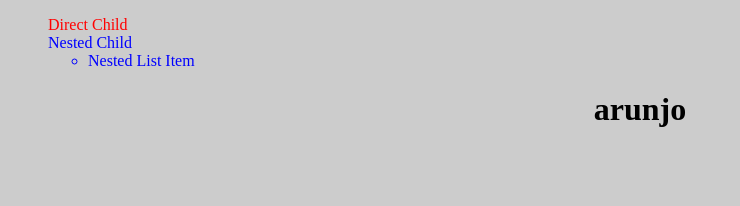
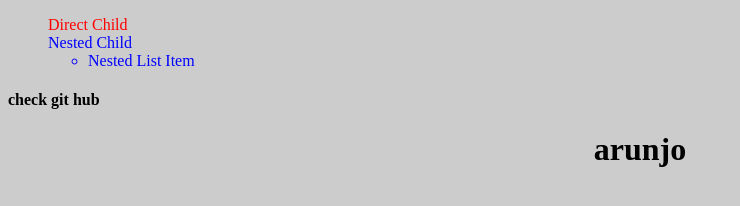
Before and after one commit to arunjo96/test_check, a plain HTML site: page inde_2.html in a window 1280 px wide. Shown: the whole page, without its empty margins (0-740 px from the left). Drawn offline with Linux system fonts and the light colour scheme.

Commit message:
github check

```diff
--- a/inde_2.html
+++ b/inde_2.html
@@ -44,10 +44,14 @@
                 </ul>
             </nav>
 
+            <h4>check git hub</h4>
+
             <center>
                 <h1>arunjo</h1>
             </center>
 
             <script src="hoisting.js"></script>
+
+
 </body>
 </html>
```
